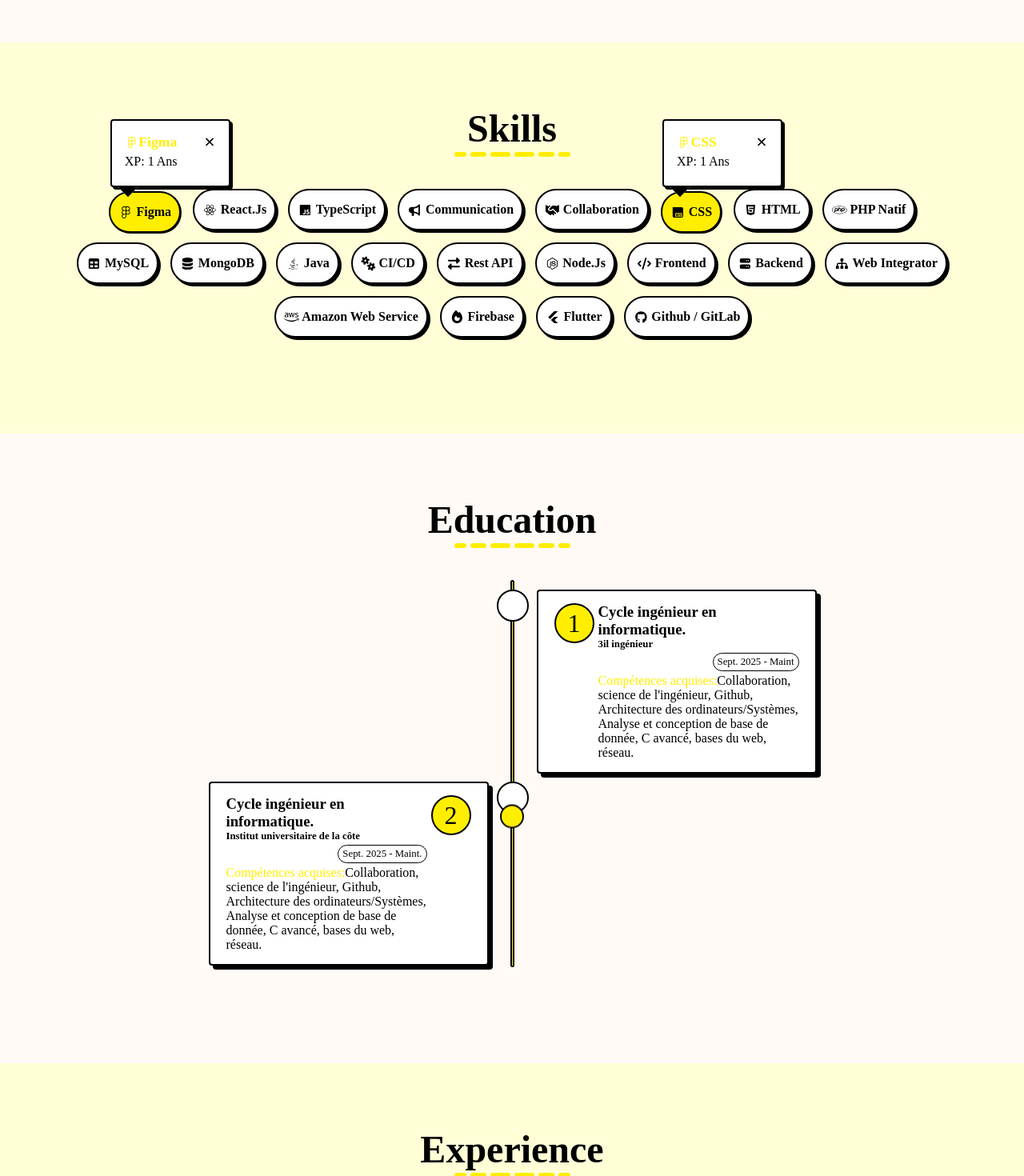
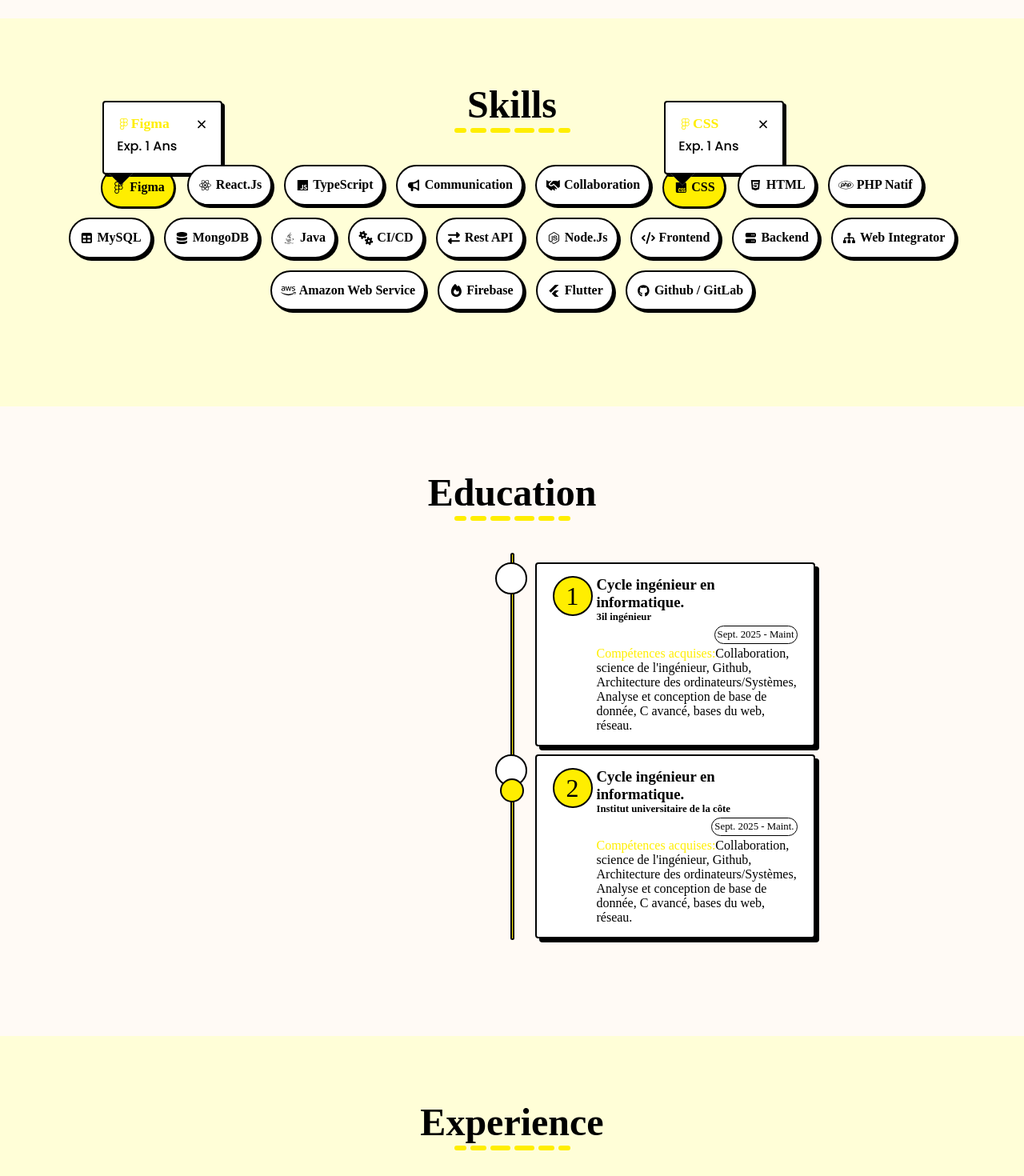
Before and after one commit to brelnosse/portofolio, a React (Create React App) app: page / in a window 1280 px wide. Shown: the part 1120-2590 px from the top of the page at 80% size. Built offline with nearby package versions, Linux system fonts and the light colour scheme; a web font is replaced by a local one.

Commit message:
Renamed px to rem for mobile devices

```diff
--- a/src/assets/style/button.css
+++ b/src/assets/style/button.css
@@ -1,9 +1,9 @@
 .btn{
     color: var(--border-color);
     background-color: var(--primary-color);
-    padding: 8px 11px;
+    padding: 0.5rem 0.8rem;
     border: 1px solid var(--border-color);
-    box-shadow: 2px 4px 0px 0px var(--border-color);
+    box-shadow: 0.125rem 0.25rem 0px 0px var(--border-color);
     border-radius: var(--border-radius);
     cursor: pointer;
     transition: all 0.1s;
@@ -16,7 +16,7 @@
 
 .btn:hover{
     box-shadow: 1px 1px 0px 0px var(--border-color);
-    transform: translateY(5px);
+    transform: translateY(00.3125rem);
 }
 
 .btn.btn-light{
--- a/src/assets/style/career.css
+++ b/src/assets/style/career.css
@@ -1,17 +1,17 @@
 .scholar-career{
-    max-width: 350px;
-    min-width: 350px;
+    max-width: 21.875rem;
+    min-width: 21.875rem;
     display: flex;
-    gap: 5px;
+    gap: 0.3125rem;
     opacity: 1;
 }
 .scholar-career .step{
     font-size: 2em;
     display: inline-flex;
-    min-height: 50px;
-    min-width: 50px;
-    height: 50px;
-    width: 50px;
+    min-height: 3.125rem;
+    min-width: 3.125rem;
+    height: 3.125rem;
+    width: 3.125rem;
     border-radius: 50%;
     background-color: var(--primary-color);
     align-items: center;
@@ -20,9 +20,9 @@
 }
 .scholar-career_container .career.left{
     display: flex;
-    gap: 10px;
-    margin-top: 10px;
-    margin-left: 21px;
+    gap: 0.625rem;
+    margin-top: 0.625rem;
+    margin-left: 1.3125rem;
     flex-direction: row-reverse;
 }
 .scholar-career_container .career.left .scholar-career{
@@ -30,12 +30,12 @@
 }
 .scholar-career_container .career{
     display: flex;
-    gap: 10px;
-    margin-top: 10px;
-    margin-left: -19px;
+    gap: 0.625rem;
+    margin-top: 0.625rem;
+    margin-left: -1.3125rem;
     transition: all 0.4s;
-    transform: translateX(-100px);
-    opacity: 0;
+    transform: translateX(0);
+    opacity: 1;
 }
 .scholar-career_container .career.visible{
     transform: translateX(0px);
@@ -55,10 +55,10 @@
     width: fit-content;
     background: white;
     margin: 3px 0px;
-    padding: 3px 5px;
+    padding:  0.1875rem;
     font-size: 0.8em;
     border: 1px solid var(--black);
-    border-radius: 20px;
+    border-radius: 1.25rem;
     position: relative;
     align-self: flex-end;
     cursor: pointer;
@@ -68,7 +68,7 @@
 .career .badge::before{
     content: '';
     position: absolute;
-    border-radius: 20px;
+    border-radius: 1.25rem;
     left: 0px;
     top: 0px;
     z-index: -1;
@@ -84,37 +84,37 @@
     background-color: var(--white);
     display: inline-block;
     border: 2px solid var(--black);
-    min-height: 40px;
-    min-width: 40px;
-    height: 40px;
+    min-height: 2.5rem;
+    min-width: 2.5rem;
+    height: 2.5rem;
     border-radius: 50%;
 }
 @media  screen and (max-width: 915px) {
     .scholar-career{
-        max-width: 300px;
-        min-width: 300px;
+        max-width: 18.75rem;
+        min-width: 18.75rem;
     }
 }
 @media  screen and (max-width: 720px) {
     .scholar-career{
-        max-width: 250px;
-        min-width: 250px;
+        max-width: 16.625rem;
+        min-width: 16.625rem;
     }
     .scholar-career.card{
-        padding: 15px 10px;
+        padding: 0.99rem 0.6rem;
         font-size: 1em;
     }
     .scholar-career .step{
         font-size: 1.8em;
-        min-height: 40px;
-        min-width: 40px;
-        height: 40px;
-        width: 40px;
+        min-height: 2.5rem;
+        min-width: 2.5rem;
+        height: 2.5rem;
+        width: 2.5rem;
     }
 }
 @media screen and (max-width: 597px) {
     .career .scholar-career{
         flex-wrap: wrap;
-        min-width: calc(100vw - 100px);
+        min-width: calc(100vw - 6.25rem);
     }
 }
--- a/src/assets/style/home.css
+++ b/src/assets/style/home.css
@@ -1,5 +1,5 @@
 section{
-    padding: 80px;
+    padding: 5rem;
 }
 section:nth-of-type(odd){
     background-color: var(--bg-color);
@@ -22,7 +22,7 @@ section.hero{
 }
 .heroDescription h4::before{
     content: '';
-    width: 150px;
+    width: 9.375rem;
     height: 1px;
     margin-right: 2px;
     background-color: var(--border-color);
@@ -34,17 +34,17 @@ section.hero{
     font-size: 6.5em;
 }
 .heroDescription .actions{
-    padding: 20px 0px;
+    padding: 1.25rem 0px;
     display: flex;
     align-items: center;
-    gap: 10px;
+    gap: 0.625rem;
 }
 .heroImg{
     border-radius: 50%;
-    width: 290px;
-    height: 290px;
+    width: 18.125rem;
+    height: 18.125rem;
     position: relative;
-    border: 4px solid var(--border-color);
+    border: 0.25rem solid var(--border-color);
 }
 .heroImg .profil{
     width: 100%;
@@ -54,7 +54,7 @@ section.hero{
 }
 .heroImg .s{
     position: absolute;
-    bottom: -20px;
+    bottom: -1.25rem;
     left: 0px;
 }
 .heroImg .r{
@@ -66,14 +66,14 @@ section.resume{
     display: flex;
     flex-direction: column;
     align-items: center;
-    padding: 80px 30px;
+    padding: 5rem 1.875rem;
 }
 .skillsResume_container{
-    padding: 40px 0px;
+    padding: 2.5rem 0px;
     display: flex;
     flex-direction: row;
     flex-wrap: wrap;
-    gap: 20px;
+    gap: 1.25rem;
     justify-content: center;
 }
 .skills_container{
@@ -81,22 +81,22 @@ section.resume{
     justify-content: center;
     align-content: center;
     flex-wrap: wrap;
-    gap: 15px;
-    padding: 40px 0px;
+    gap: 0.9375rem;
+    padding: 2.5rem 0px;
 }
 section.education{
-    padding: 80px 20px;
+    padding: 5rem 1.25rem;
 }
 .scholar-career_container {
-    padding: 40px 10px;
+    padding: 2.5rem 0.625rem;
     position: relative;
     display: flex;
     justify-content: center;
 }
 .scholar-career_container .sliderLevel{
     height: auto;
-    width: 5px;
-    border-radius: 10px;
+    width: 0.3125rem;
+    border-radius: 0.625rem;
     background-color: var(--primary-color);
     border: 2px solid var(--black);
     margin: auto;
@@ -111,18 +111,18 @@ section.education{
     left: 50%;
     transform: translateX(-50%);
     transition: transform 0.1s ease-out;
-    width: 30px;
-    height: 30px;
+    width: 1.875rem;
+    height: 1.875rem;
     border-radius: 50%;
     z-index: 2;
     will-change: transform;
 }
 .experience_container{
-    padding: 60px 0px;
+    padding: 3.75rem 0px;
 }
 .projects-container_header{
     position: sticky;
-    top: 90px;
+    top: 5.625rem;
     background-color: var(--bg-fade-color);
     z-index: 102;
 }
@@ -130,8 +130,8 @@ section.education{
     display: grid;
     grid-template-columns: repeat(6, 1fr);
     grid-template-rows: repeat(10, 200px);
-    gap: 10px;
-    padding: 10px;
+    gap: 0.625rem;
+    padding: 0.625rem;
     width: 100%;
 }
 @media screen and (max-width: 1100px){
@@ -139,7 +139,7 @@ section.education{
         padding: 60px;
     }
     section.projects{
-        padding: 60px 20px;
+        padding: 3.75rem 1.25rem;
     }
     .heroDescription h1{
         font-size: 5.5em;
@@ -150,62 +150,61 @@ section.education{
         flex-direction: column;
         align-items: center;
         height: auto;
-        padding: 40px;
-        padding-top: 90px;
+        padding: 2.5rem;
+        padding-top: 5.625rem;
     }
     .heroDescription{
        text-align: center;
     }
     .heroDescription h1{
         font-size: 5em;
-        line-height: 90px;
+        line-height: 5.625rem;
         text-align: center;
     }
     .heroDescription .actions{
-        padding: 20px 0px;
+        padding: 1.25rem 0px;
         justify-content: center;
     }
     .heroImg{
-        width: 280px;
-        height: 280px;
-        margin: 40px 0px;
+        width: 18.125rem;
+        height: 18.125rem;
+        margin: 2.5rem 0px;
     }
     section.skills{
-        padding: 40px;
+        padding: 2.5rem 0px;
     }
     .scholar-career{
-        max-width: 300px;
-        min-width: 300px;
+        max-width: 18.75rem;
+        min-width: 18.75rem;
     }
 }
 @media  screen and (max-width: 720px) {
     .heroDescription h4::before{
-        width: 80px;
+        width: 5rem;
     }
     .scholar-career{
-        max-width: 250px;
-        min-width: 250px;
+        max-width: 15.625rem;
+        min-width: 15.625rem;
     }
     .scholar-career.card{
-        padding: 15px 10px;
+        padding: 0.93675rem 0.625rem;
         font-size: 1em;
     }
     .scholar-career .step{
         font-size: 1.8em;
-        min-height: 40px;
-        min-width: 40px;
-        height: 40px;
-        width: 40px;
+        min-height: 2.5rem;
+        min-width: 2.5rem;
+        height: 2.5rem;
+        width: 2.5rem;
     }
 }
 @media screen and (max-width: 615px) {
     .projects_container .my-projects{
         grid-template-columns: 1fr;
         grid-auto-rows: auto;
-        /* grid-template-rows: repeat(10, 200px);   */
     }
     section.projects{
-        padding: 60px 10px;
+        padding: 3.75rem 0.625rem;
     }
 }
 @media screen and (max-width: 597px) {
@@ -214,17 +213,17 @@ section.education{
     }
     .career .scholar-career{
         flex-wrap: wrap;
-        min-width: calc(100vw - 100px);
+        min-width: calc(100vw - 6.25rem);
     }
     .heroDescription h4{
         flex-direction: column;
-        padding: 20px 0px;
+        padding: 1.25rem 0px;
         position: relative;
     }
     .heroDescription h4::before{
         position: absolute;
         margin: 0px;
-        width: 150px;
+        width: 6.3125rem;
         bottom: 0px;
         left: 50%;
         transform: translateX(-50%);
--- a/src/assets/style/index.css
+++ b/src/assets/style/index.css
@@ -29,13 +29,13 @@
     background-color: var(--white);
     border: 2px solid var(--black);
     border-radius: var(--border-radius);
-    padding: 15px 20px;
-    box-shadow: 5px 5px 0px 0px var(--black);
+    padding: 0.9375rem 1.25rem;
+    box-shadow: 0.3125rem 0.3125rem 0px 0px var(--black);
     transition: all 0.2s;
 }
 .card:hover{
     box-shadow: 2px 2px 0px 0px var(--black);
-    transform: translateY(5px);
+    transform: translateY(0.3125rem);
 }
 .primary{
     color: var(--primary-color);
--- a/src/assets/style/skillscard.css
+++ b/src/assets/style/skillscard.css
@@ -1,8 +1,8 @@
 .skills-card{
-    padding: 15px 10px;
+    padding: 0.9rem 0.7rem;
     text-transform: capitalize;
     background-color: var(--white);
-    border-radius: 30px;
+    border-radius: 2rem;
     font-weight: bold;
     border: 2px solid var(--black);
     font-size: 1em;
@@ -10,6 +10,7 @@
     transition: all 0.2s;
     cursor: pointer;
     display: inline;
+    position: relative;
 }
 .skills-card:hover, .skills-card.active{
     background-color: var(--primary-color);
@@ -18,7 +19,7 @@
 }
 .skills-card .tooltip.visible{
     transform: scale(1);
-    top: -92px;
+    top: -5.3rem;
     opacity: 1;
 }
 
--- a/src/assets/style/tooltip.css
+++ b/src/assets/style/tooltip.css
@@ -1,12 +1,12 @@
 .tooltip{
     background-color: white;
-    padding: 16px;
+    padding: 1rem;
     position: absolute;
     left: 0px;
     top: 0px;
-    min-width: 150px;
+    min-width: 9.37rem;
     border-radius: var(--border-radius);
-    z-index: 15;
+    z-index: 80;
     border: 2px solid var(--border-color);
     box-shadow: 3px 3px 0px 0px var(--black);
     transform: scale(0);
@@ -19,16 +19,16 @@
     width: 0px;
     position: absolute;
     border: none;
-    border-bottom: 20px solid black;
-    border-left: 20px solid transparent;
-    bottom: -10.1px;
+    border-bottom: 1.4rem solid black;
+    border-left: 1.4rem solid transparent;
+    bottom: -0.7rem;
     z-index: -1;
-    left: 10px;
+    left: 0.6rem;
     background-color: white;
     transform: rotate(45deg);
 }
 .tooltip.spaceRight::before{
-    left: calc(100% - 30px);
+    left: calc(100% - 1.873rem);
 }
 .tooltip .tooltip-header{
     display: flex;
@@ -39,7 +39,7 @@
     font-size: 0.8em;
 }
 .tooltip .close-tooltip{
-    font-size: 16px;
+    font-size: 1rem;
     cursor: pointer;
     transition: all 0.2s;
 }
@@ -51,14 +51,15 @@
     color: var(--primary-color);
 }
 .tooltip p{
-    font-weight: 400;
-    margin: 5px 0px;
+    font-weight: 500;
+    margin: 0.3125rem 0;
+    font-family: 'poppins';
 }
 @media screen and (max-width: 300px) {
     .tooltip{
-        left: -30px;
+        left: -1.8rem;
     }
     .tooltip::before{
-        left: 30px;
+        left: 1.8rem;
     }
 }
--- a/src/components/Carreer.tsx
+++ b/src/components/Carreer.tsx
@@ -33,7 +33,7 @@ const Career: React.FC<CareerProps> = ({step, postTitle, organization, period, s
     return (
         <div
             ref={careerRef}
-            className={`career ${windowSize > 597 ? (step%2 === 0 ? 'left' : '') : ''}`}
+            className={`career${windowSize > 597 ? (step%2 === 0 ? ' Zleft' : '') : ''}`}
             {...props}>
             <span className="indicator"></span>
             <div className="card scholar-career">
--- a/src/data/skills.ts
+++ b/src/data/skills.ts
@@ -11,7 +11,7 @@ export const Skills:SkillsCardProps[] = [
                 icon: faFigma,
                 text: 'Figma'
             },
-            description: 'XP: 1 ans',
+            description: 'Exp. 1 ans',
         },
         active: true,
     },
@@ -24,7 +24,7 @@ export const Skills:SkillsCardProps[] = [
                 icon: faFigma,
                 text: 'React.js'
             },
-            description: 'XP: 1 ans',
+            description: 'Exp. 1 ans',
         },
     },
     {
@@ -50,7 +50,7 @@ export const Skills:SkillsCardProps[] = [
                 icon: faFigma,
                 text: 'CSS'
             },
-            description: 'XP: 1 ans',
+            description: 'Exp. 1 ans',
         },
         active: true,
     },
```
Also changed, not shown: src/assets/style/experience.css (+6 -6 lines), src/assets/style/navbar.css (+19 -20 lines).
